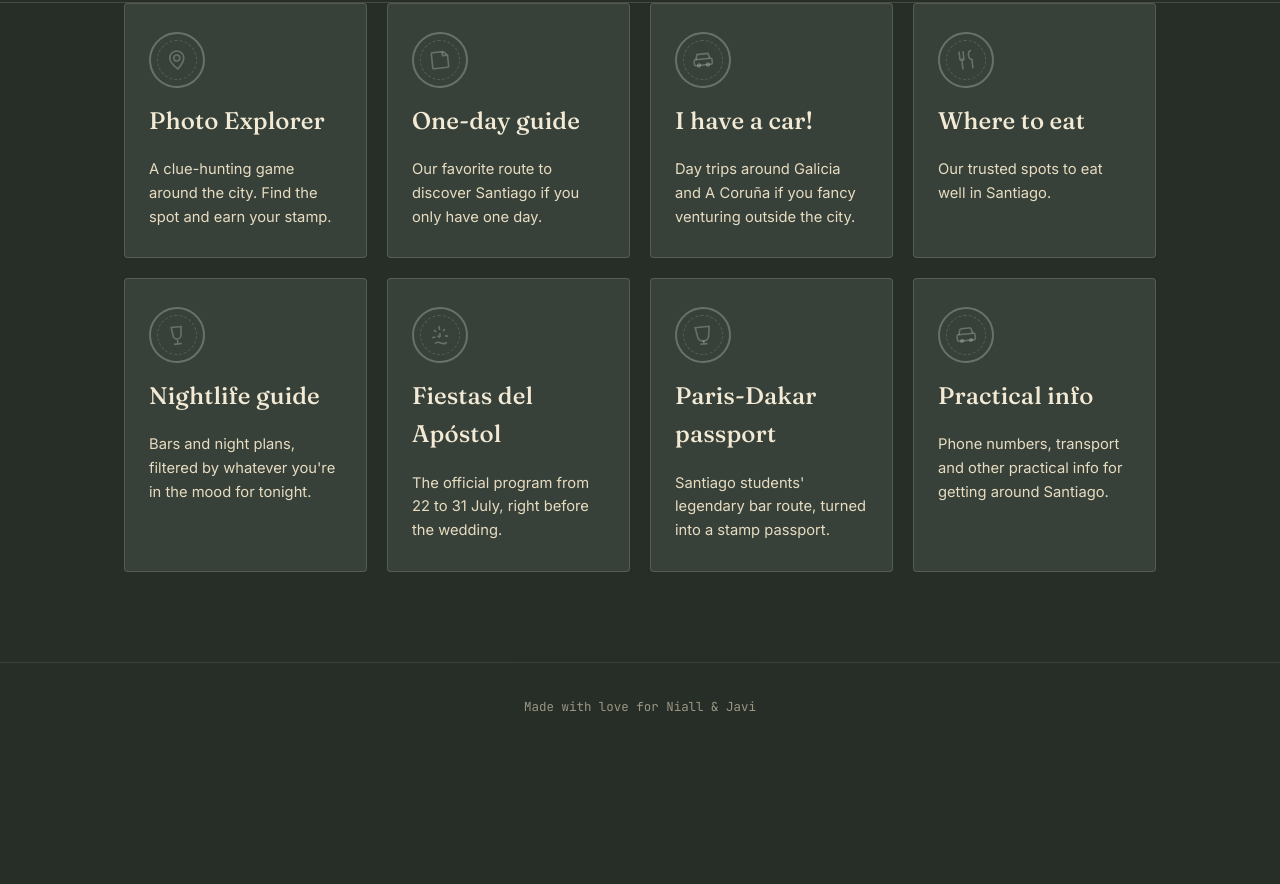
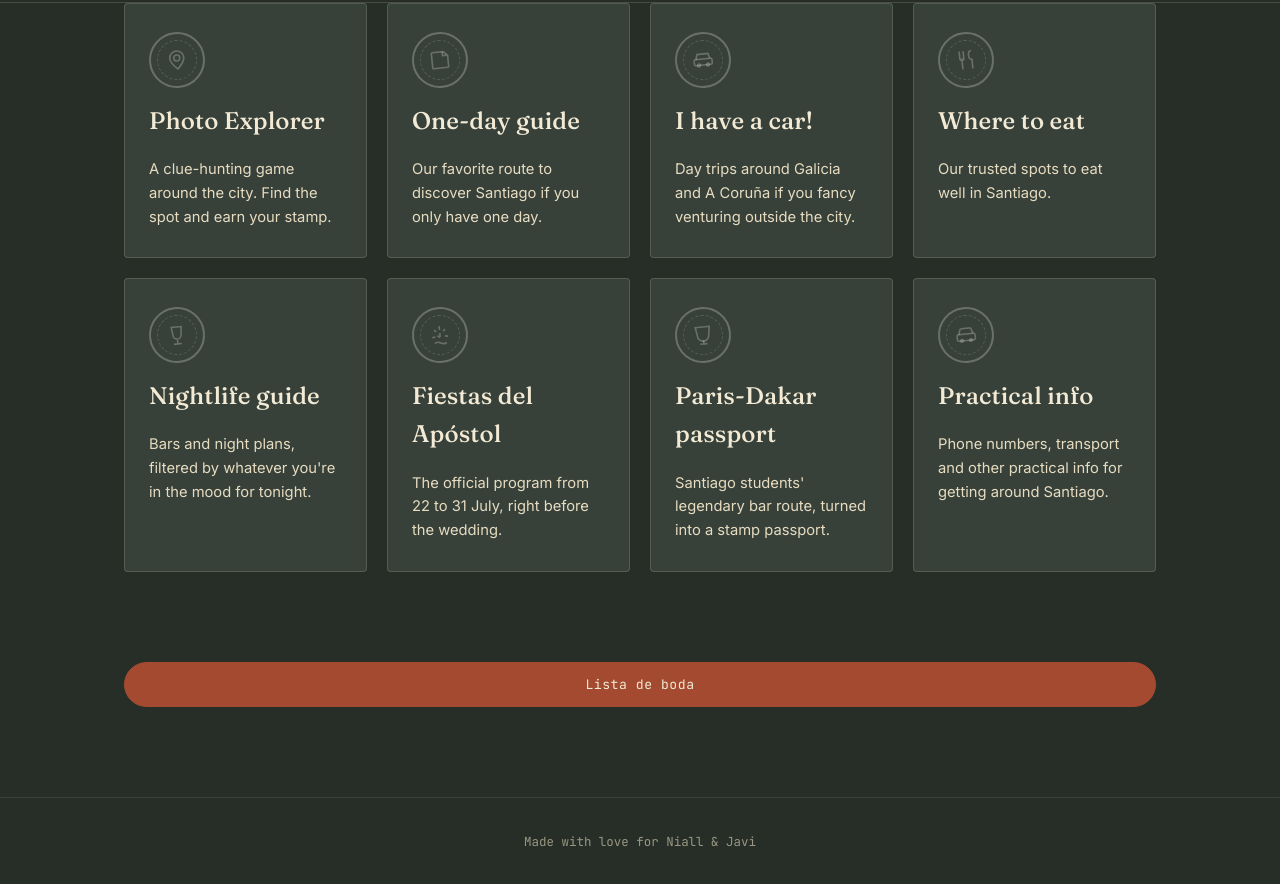
Before and after one commit to Pobretolo/nialljavi, a plain HTML site: page index.html in a window 1280 px wide. Shown: the part 546-1430 px from the top of the page. Before the commit the page ends 1325 px from the top, so only its background shows below. Drawn offline with Linux system fonts and the light colour scheme.

Commit message:
Update index.html

```diff
--- a/index.html
+++ b/index.html
@@ -128,6 +128,10 @@
   </a>
 </section>
 
+<div class="container" style="padding-bottom:90px;">
+  <a class="btn btn-solid" href="https://withjoy.com/niall-and-javier/registry" target="_blank" rel="noopener" style="display:block;width:100%;text-align:center;box-sizing:border-box;" data-i18n="hero_registry_btn">Lista de boda</a>
+</div>
+
 <footer class="site-footer">
   <p data-i18n="footer_text">Hecho con cariño por Niall & Javi</p>
 </footer>
```
